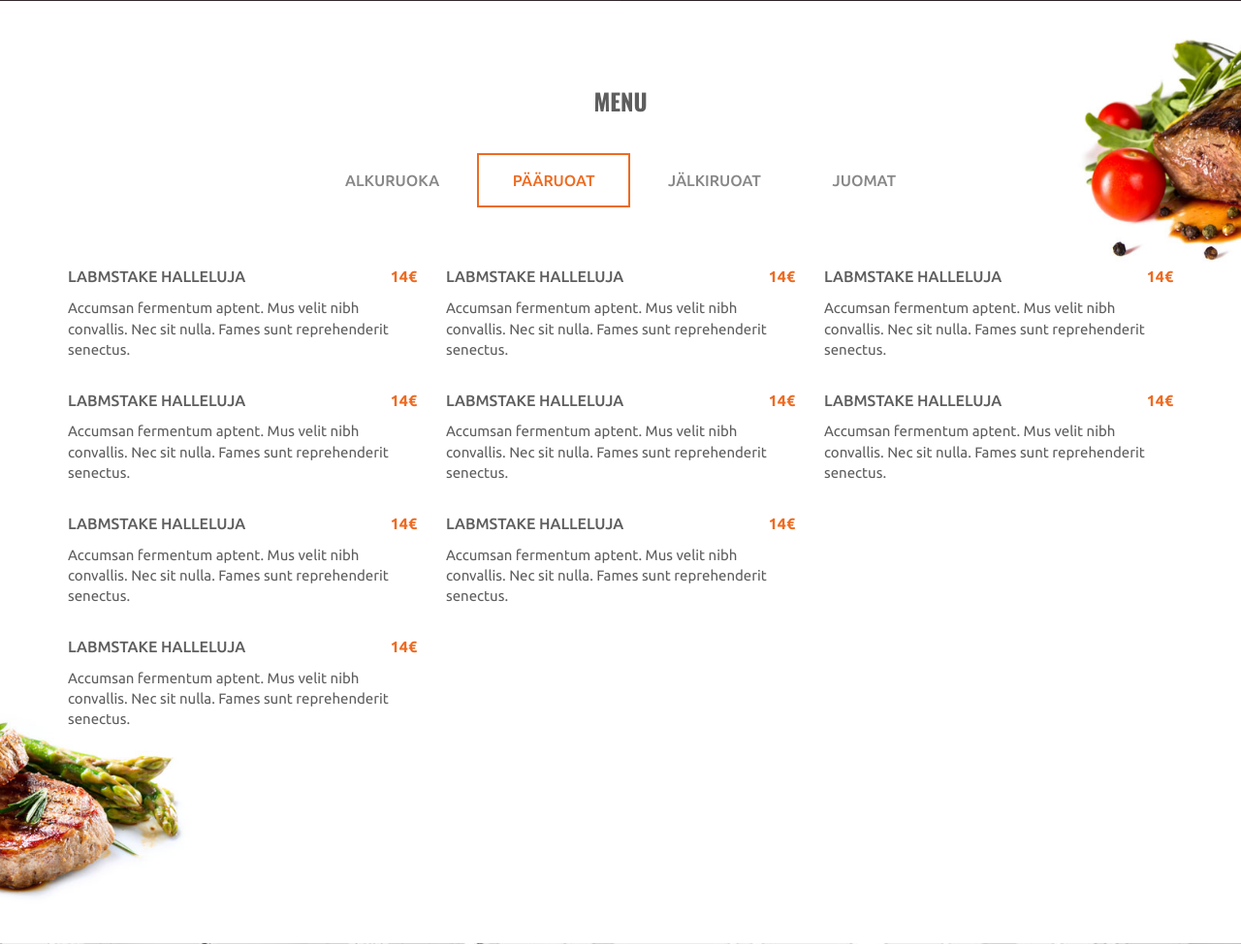
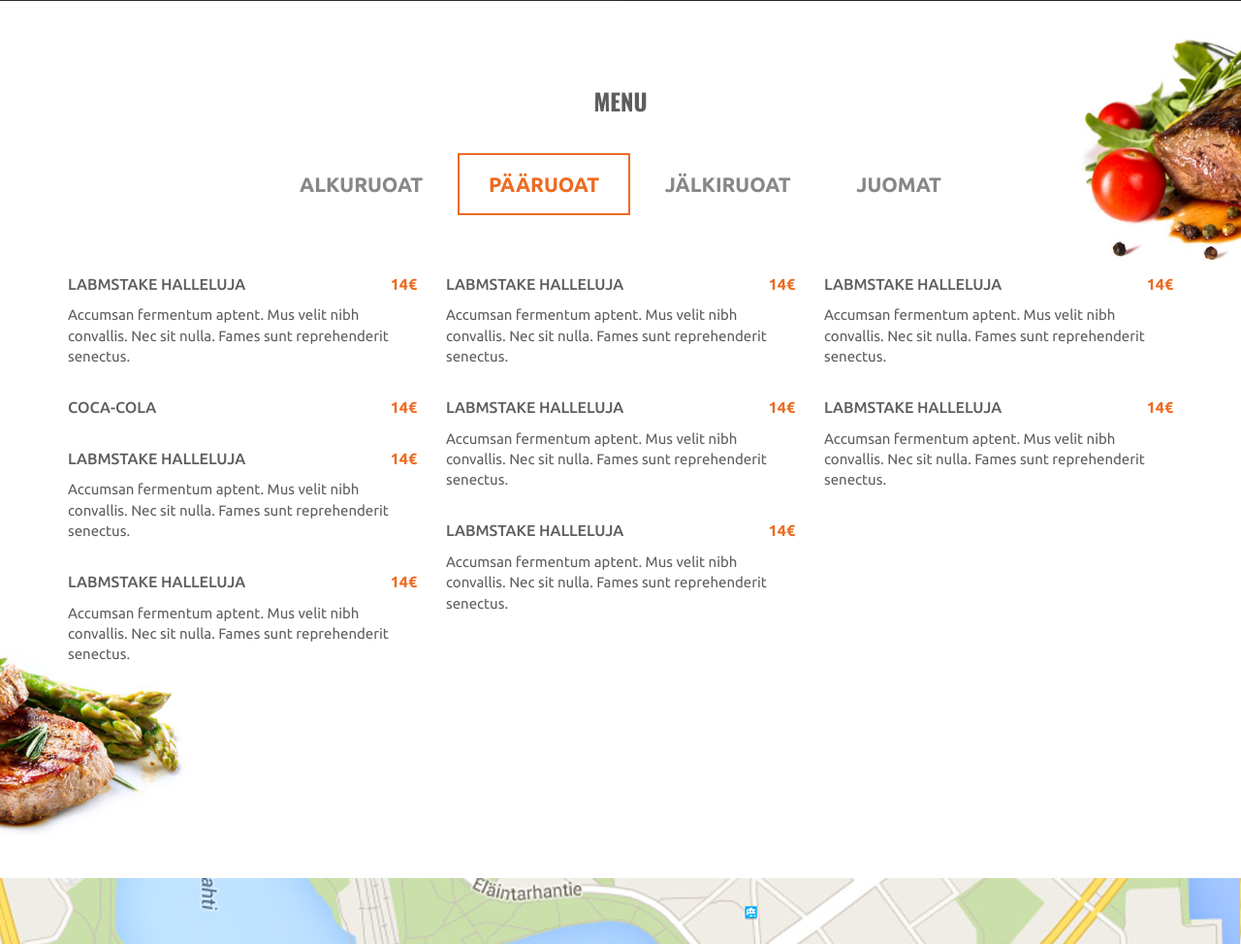
Before and after one commit to henrikra/barbecue-theme, a PHP site: page / in a window 1280 px wide. Shown: the part 1223-2197 px from the top of the page at 97% size. Run offline with PHP 8.4, Linux system fonts and the light colour scheme; some libraries are stand-ins or nearby versions.

Commit message:
Ruoka menun tabit vaihtavat nyt listan sisältöä. Lisäksi tyylit ovat enemmän samanlaiset kuin psd:ssä

```diff
--- a/assets/css/main.css
+++ b/assets/css/main.css
@@ -279,18 +279,24 @@ section.light-brown-section {
 }
 .menu--category {
   display: inline-block;
-  padding: 15px 35px;
+  padding: 15px 30px;
+  border: 2px solid transparent;
+}
+.menu--category a {
   text-transform: uppercase;
-  font-weight: 500;
+  font-weight: 700;
   color: #878787;
+  text-decoration: none;
+  font-size: 21px;
 }
-.menu--category.menu--category-active {
+.menu--category a:hover {
   color: #ed6b22;
+}
+.menu--category.active {
   border: 2px solid #ed6b22;
 }
-.menu--category:hover {
+.menu--category.active a {
   color: #ed6b22;
-  cursor: pointer;
 }
 .menu--bg-image-left {
   position: absolute;
--- a/assets/sass/modules/_food-menu.sass
+++ b/assets/sass/modules/_food-menu.sass
@@ -18,18 +18,24 @@
 
 	&--category
 		display: inline-block
-		padding: 15px 35px
-		text-transform: uppercase
-		font-weight: 500
-		color: #878787
+		padding: 15px 30px
+		border: 2px solid transparent
 
-		&.menu--category-active
-			color: $main-color
+		a
+			text-transform: uppercase
+			font-weight: 700
+			color: #878787
+			text-decoration: none
+			font-size: 21px
+
+			&:hover
+				color: $main-color
+
+		&.active
 			border: 2px solid $main-color
 
-		&:hover
-			color: $main-color
-			cursor: pointer
+			a
+				color: $main-color
 
 	&--bg-image-left
 		position: absolute
--- a/index.html
+++ b/index.html
@@ -119,21 +119,22 @@
 			<img class="menu--bg-image-right" src="assets/img/pihvi.jpg" alt="Beef 2">
 			<div class="container">
 					<h2 class="menu--title">Menu</h2>
-					<ul class="menu--categories">
-						<li class="menu--category">Alkuruoka</li>
-						<li class="menu--category menu--category-active">Pääruoat</li>
-						<li class="menu--category">Jälkiruoat</li>
-						<li class="menu--category">Juomat</li>
+					<ul class="menu--categories" role="tablist">
+						<li class="menu--category"><a href="#appetizers" role="tab" data-toggle="tab">Alkuruoat</a></li>
+						<li class="menu--category active"><a href="#main-dishes" role="tab" data-toggle="tab">Pääruoat</a></li>
+						<li class="menu--category"><a href="#desserts" role="tab" data-toggle="tab">Jälkiruoat</a></li>
+						<li class="menu--category"><a href="#drinks" role="tab" data-toggle="tab">Juomat</a></li>
 				</ul>
 				<div class="row">
+					<div class="tab-content">
+						<div class="tab-pane active fade in" id="main-dishes">
 							<div class="col-sm-6 col-md-4">
 								<div class="dish">
 									<div class="dish--title">labmstake halleluja <span class="dish--price">14€</span></div>
 									<div class="dish--desciption">Accumsan fermentum aptent. Mus velit nibh convallis. Nec sit nulla. Fames sunt reprehenderit senectus.</div>
 								</div>
 								<div class="dish">
-							<div class="dish--title">labmstake halleluja <span class="dish--price">14€</span></div>
-							<div class="dish--desciption">Accumsan fermentum aptent. Mus velit nibh convallis. Nec sit nulla. Fames sunt reprehenderit senectus.</div>
+									<div class="dish--title">Coca-Cola<span class="dish--price">14€</span></div>
 								</div>
 								<div class="dish">
 									<div class="dish--title">labmstake halleluja <span class="dish--price">14€</span></div>
@@ -166,6 +167,90 @@
 								<div class="dish">
 									<div class="dish--title">labmstake halleluja <span class="dish--price">14€</span></div>
 									<div class="dish--desciption">Accumsan fermentum aptent. Mus velit nibh convallis. Nec sit nulla. Fames sunt reprehenderit senectus.</div>
+								</div>
+							</div>
+						</div>
+						<div class="tab-pane fade" id="appetizers">
+							<div class="col-sm-6 col-md-4">
+								<div class="dish">
+									<div class="dish--title">Hunter’s Spicy Garlic Bread<span class="dish--price">14€</span></div>
+									<div class="dish--desciption">Accumsan fermentum aptent. Mus velit nibh convallis. Nec sit nulla. Fames sunt reprehenderit senectus.</div>
+								</div>
+								<div class="dish">
+									<div class="dish--title">Lobster Soup<span class="dish--price">14€</span></div>
+									<div class="dish--desciption">Accumsan fermentum aptent. Mus velit nibh convallis. Nec sit nulla. Fames sunt reprehenderit senectus.</div>
+								</div>
+							</div>
+							<div class="col-sm-6 col-md-4">
+								<div class="dish">
+									<div class="dish--title">Goat Cheese Treat<span class="dish--price">14€</span></div>
+									<div class="dish--desciption">Accumsan fermentum aptent. Mus velit nibh convallis. Nec sit nulla. Fames sunt reprehenderit senectus.</div>
+								</div>
+							</div>
+							<div class="col-sm-6 col-md-4">
+								<div class="dish">
+									<div class="dish--title">Route 66 Plate<span class="dish--price">14€</span></div>
+									<div class="dish--desciption">Accumsan fermentum aptent. Mus velit nibh convallis. Nec sit nulla. Fames sunt reprehenderit senectus.</div>
+								</div>
+								<div class="dish">
+									<div class="dish--title">Coca-Cola<span class="dish--price">14€</span></div>
+								</div>
+								<div class="dish">
+									<div class="dish--title">Tulsa Garlic Snails<span class="dish--price">14€</span></div>
+									<div class="dish--desciption">Accumsan fermentum aptent. Mus velit nibh convallis. Nec sit nulla. Fames sunt reprehenderit senectus.</div>
+								</div>
+							</div>
+						</div>
+						<div class="tab-pane fade" id="desserts">
+							<div class="col-sm-6 col-md-4">
+								<div class="dish">
+									<div class="dish--title">Pauwau<span class="dish--price">14€</span></div>
+									<div class="dish--desciption">Accumsan fermentum aptent. Mus velit nibh convallis. Nec sit nulla. Fames sunt reprehenderit senectus.</div>
+								</div>
+								<div class="dish">
+									<div class="dish--title">Twister<span class="dish--price">14€</span></div>
+								</div>
+								<div class="dish">
+									<div class="dish--title">Dancing Indian <span class="dish--price">14€</span></div>
+									<div class="dish--desciption">Mango Creme Brulee ja mansikkamelbaa (L)</div>
+								</div>
+							</div>
+							<div class="col-sm-6 col-md-4">
+								<div class="dish">
+									<div class="dish--title">Blue Dream <span class="dish--price">14€</span></div>
+									<div class="dish--desciption">Mustikkapiirakkaa, mustikkamelbaa ja mustikkajäätelöpallo</div>
+								</div>
+							</div>
+							<div class="col-sm-6 col-md-4">
+								<div class="dish">
+									<div class="dish--title"> Chickasaw Chocolate Cake <span class="dish--price">14€</span></div>
+									<div class="dish--desciption">Accumsan fermentum aptent. Mus velit nibh convallis. Nec sit nulla. Fames sunt reprehenderit senectus.</div>
+								</div>
+							</div>
+						</div>
+						<div class="tab-pane fade" id="drinks">
+							<div class="col-sm-6 col-md-4">
+								<div class="dish">
+									<div class="dish--title">RK Weissburgunder<span class="dish--price">14€</span></div>
+									<div class="dish--desciption">Saksa. Puolikuiva ja miellyttävän mineraalinen</div>
+								</div>
+								<div class="dish">
+									<div class="dish--title">Mistinguett Cava Brut<span class="dish--price">14€</span></div>
+									<div class="dish--desciption">Mango Creme Brulee ja mansikkamelbaa (L)</div>
+								</div>
+							</div>
+							<div class="col-sm-6 col-md-4">
+								<div class="dish">
+									<div class="dish--title">Mistinguett Cava Semi Seco<span class="dish--price">14€</span></div>
+									<div class="dish--desciption">Mustikkapiirakkaa, mustikkamelbaa ja mustikkajäätelöpallo</div>
+								</div>
+							</div>
+							<div class="col-sm-6 col-md-4">
+								<div class="dish">
+									<div class="dish--title">Koff<span class="dish--price">14€</span></div>
+									<div class="dish--desciption">Se on olutta</div>
+								</div>
+							</div>
 						</div>
 					</div>
 				</div>
```
Lines whose indentation alone changed are shown as unchanged.
